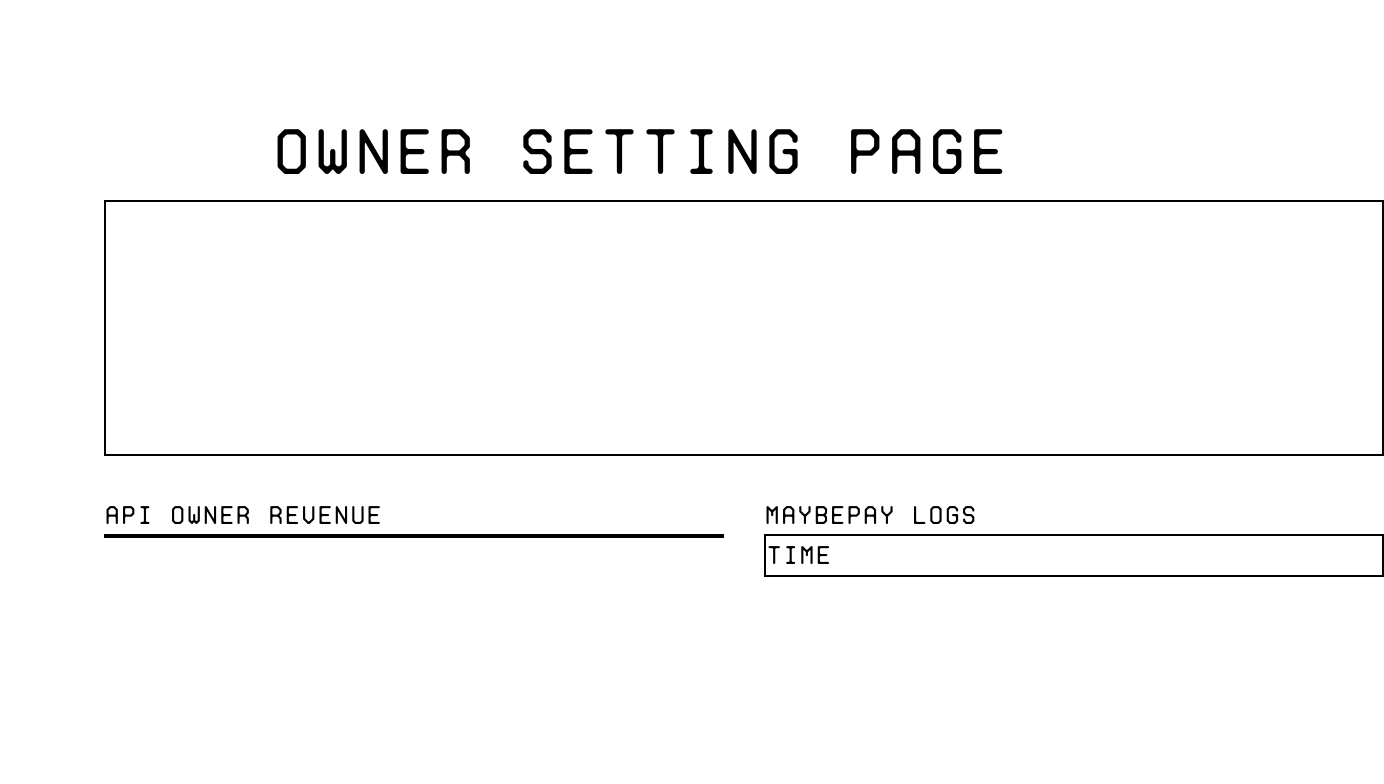
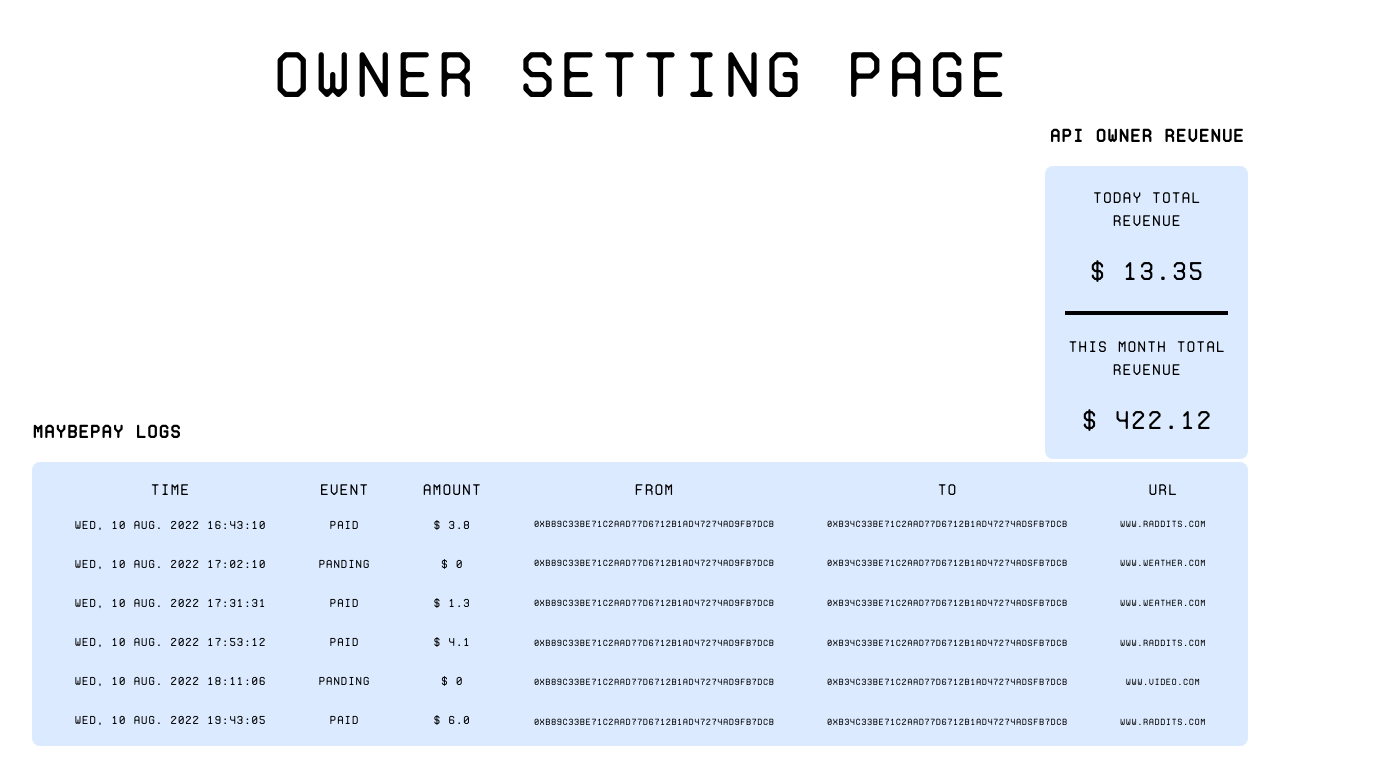
Before and after one commit to voltrevo/MaybePay, a Next.js app in the folder frontend/: page / in a window 1280 px wide. Shown: the top 784 px of the page, 1384 px wide, since content can reach past the window. Built offline with nearby package versions, Linux system fonts and the light colour scheme.

Commit message:
ADD: owner page settings

```diff
--- a/frontend/pages/index.js
+++ b/frontend/pages/index.js
@@ -4,7 +4,7 @@ import styles from '../styles/Home.module.css'
 
 export default function Home() {
     return(
-    <div className='flex-col w-full h-full justify-center items-center p-[6.5rem]'>
+    <div className='flex-col w-[95vw] h-auto justify-center items-center py-[1.7rem] m-auto '>
       <Head>
         <title>MaybePay</title>
       </Head>
@@ -12,22 +12,81 @@ export default function Home() {
         Owner Setting Page
       </div>
       <div className='flex-col space-y-10 w-auto text-[2vw] font-ProtoMono-Light ' id="owner-container">
-        <div className='w-[100vw] h-[20vw] border-2 border-black ' id="owner-top">
-            <div className='' id="owner-api-list">
+        <div className='w-full h-[20vw] flex ' id="owner-top">
+            <div className='w-5/6 h-full ' id="owner-api-list">
 
             </div>
-        </div>
-        <div className='flex w-[100vw] h-[20vw] space-x-10'  id="owner-bottom">
-            <div className='w-1/2 h-full' id="API-owner-revenue">
-                <div className=''>API Owner Revenue</div>
-                <div className='border-black border-2' id="revenue-container">
-
+            <div className='w-1/6 h-full' id="API-owner-revenue">
+                <div className='text-[1.4vw] text-center font-bold mb-4'>API Owner Revenue</div>
+                <div className='rounded-lg bg-blue-100' id="revenue-container">
+                    <div className='flex-col justify-center items-center px-5 space-y-5 py-5'>
+                        <div className='text-[1.2vw] text-center'><span></span>Today Total Revenue</div>
+                        <div className=' text-center'>$ 13.35</div>
+                        <div id="divider" className='w-full border-2 border-black '></div>
+                        <div className='text-[1.2vw]  text-center'><span></span>This Month Total Revenue </div>
+                        <div className=' text-center'>$ 422.12</div>
+                    </div>
                 </div>
             </div>
-            <div className='w-1/2 h-full ' id="maybepay-logs">
-                <div className=''>MaybePay Logs</div>
-                <div className='border-black border-2' id="logs-container">
-                    Time
+        </div>
+        <div className='flex w-full h-[20vw] space-x-10'  id="owner-bottom">
+            <div className='w-full h-full ' id="maybepay-logs">
+                <div className='text-[1.4vw] font-bold mb-4'>MaybePay Logs</div>
+                <div className='flex justify-around  rounded-lg bg-blue-100 text-[1.2vw] p-4' id="logs-container">
+                   <div class="grid grid-rows-6 gap-4 text-center text-[0.9vw]">
+                        <span className='text-[1.2vw]'>TIME</span>
+                        <span>Wed, 10 Aug. 2022 16:43:10</span>
+                        <span>Wed, 10 Aug. 2022 17:02:10</span>
+                        <span>Wed, 10 Aug. 2022 17:31:31</span>
+                        <span>Wed, 10 Aug. 2022 17:53:12</span>
+                        <span>Wed, 10 Aug. 2022 18:11:06</span>
+                        <span>Wed, 10 Aug. 2022 19:43:05</span>
+                   </div>
+                   <div class="grid grid-rows-6 gap-4 text-center text-[0.9vw]">
+                        <span className='text-[1.2vw]'>Event</span>
+                        <span>PAID</span>
+                        <span>PANDING</span>
+                        <span>PAID</span>
+                        <span>PAID</span>
+                        <span>PANDING</span>
+                        <span>PAID</span>
+                   </div>
+                   <div class="grid grid-rows-6 gap-4 text-center text-[0.9vw]">
+                        <span className='text-[1.2vw]'>AMOUNT</span>
+                        <span>$ 3.8</span>
+                        <span>$ 0 </span>
+                        <span>$ 1.3</span>
+                        <span>$ 4.1</span>
+                        <span>$ 0</span>
+                        <span>$ 6.0 </span>
+                   </div>
+                   <div class="grid grid-rows-6 gap-4 text-center text-[0.7vw]">
+                        <span className='text-[1.2vw]'>FROM</span>
+                        <span>0xb89C33bE71c2aAd77d6712b1AD47274aD9fb7dcb</span>
+                        <span>0xb89C33bE71c2aAd77d6712b1AD47274aD9fb7dcb</span>
+                        <span>0xb89C33bE71c2aAd77d6712b1AD47274aD9fb7dcb</span>
+                        <span>0xb89C33bE71c2aAd77d6712b1AD47274aD9fb7dcb</span>
+                        <span>0xb89C33bE71c2aAd77d6712b1AD47274aD9fb7dcb</span>
+                        <span>0xb89C33bE71c2aAd77d6712b1AD47274aD9fb7dcb</span>
+                   </div>
+                   <div class="grid grid-rows-6 gap-4 text-center text-[0.7vw]">
+                        <span className='text-[1.2vw]'>TO</span>
+                        <span>0xb34C33bE71c2aAd77d6712b1AD47274adsfb7dcb</span>
+                        <span>0xb34C33bE71c2aAd77d6712b1AD47274adsfb7dcb</span>
+                        <span>0xb34C33bE71c2aAd77d6712b1AD47274adsfb7dcb</span>
+                        <span>0xb34C33bE71c2aAd77d6712b1AD47274adsfb7dcb</span>
+                        <span>0xb34C33bE71c2aAd77d6712b1AD47274adsfb7dcb</span>
+                        <span>0xb34C33bE71c2aAd77d6712b1AD47274adsfb7dcb</span>
+                   </div>
+                   <div class="grid grid-rows-6 gap-4 text-center">
+                        <span className='text-[1.2vw]'>URL</span>
+                        <span className='text-[0.7vw]'>www.raddits.com</span>
+                        <span className='text-[0.7vw]'>www.weather.com</span>
+                        <span className='text-[0.7vw]'>www.weather.com</span>
+                        <span className='text-[0.7vw]'>www.raddits.com</span>
+                        <span className='text-[0.7vw]'>www.video.com</span>
+                        <span className='text-[0.7vw]'>www.raddits.com</span>
+                   </div>
                 </div>
             </div>
         </div>
```
